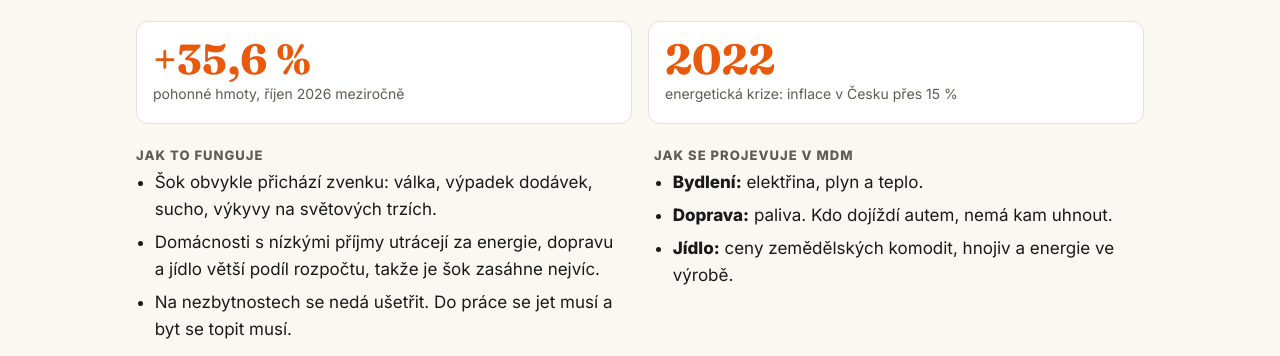
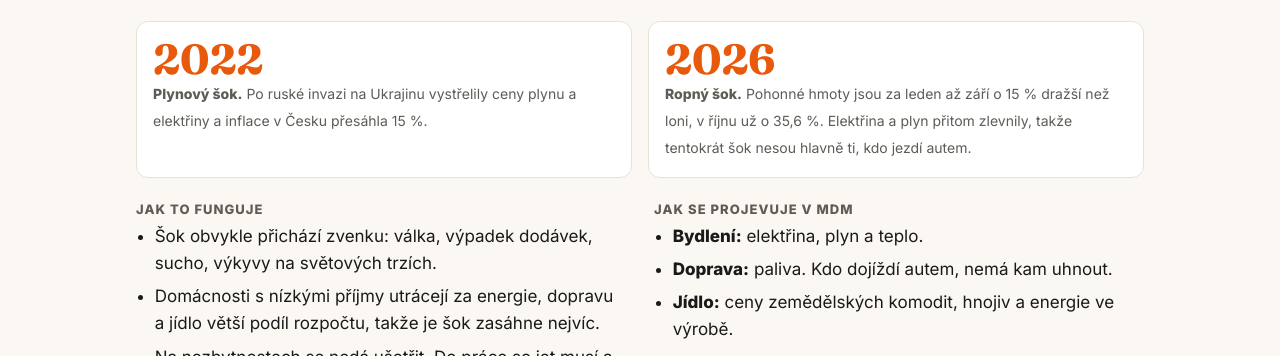
Before and after one commit to JakubKomarek/mdm-2026, a plain HTML site: page sily.html in a window 1280 px wide. Shown: the part 807-1163 px from the top of the page. Drawn offline with Linux system fonts and the light colour scheme.

Commit message:
Šok: oba šoky, plynový 2022 a ropný 2026
Co-Authored-By: Claude Opus 5.5 <noreply@anthropic.com>

```diff
--- a/sily.html
+++ b/sily.html
@@ -63,8 +63,8 @@
   <h2>Ceny, které hýbou vším ostatním</h2>
   <p class="lead">Některé ceny nejsou jako ostatní. Energie, paliva a základní potraviny vstupují do téměř všeho, co kupujeme. Když skočí ony, skočí celá ekonomika. Ekonomka Isabella Weber jim říká <em>systémově významné ceny</em>.</p>
   <div class="big3">
-    <div><b>+35,6 %</b><span>pohonné hmoty, říjen 2026 meziročně</span></div>
-    <div><b>2022</b><span>energetická krize: inflace v Česku přes 15 %</span></div>
+    <div><b>2022</b><span><strong>Plynový šok.</strong> Po ruské invazi na Ukrajinu vystřelily ceny plynu a elektřiny a inflace v Česku přesáhla 15 %.</span></div>
+    <div><b>2026</b><span><strong>Ropný šok.</strong> Pohonné hmoty jsou za leden až září o 15 % dražší než loni, v říjnu už o 35,6 %. Elektřina a plyn přitom zlevnily, takže tentokrát šok nesou hlavně ti, kdo jezdí autem.</span></div>
   </div>
   <div class="cols">
     <div><h3>Jak to funguje</h3><ul>
```
